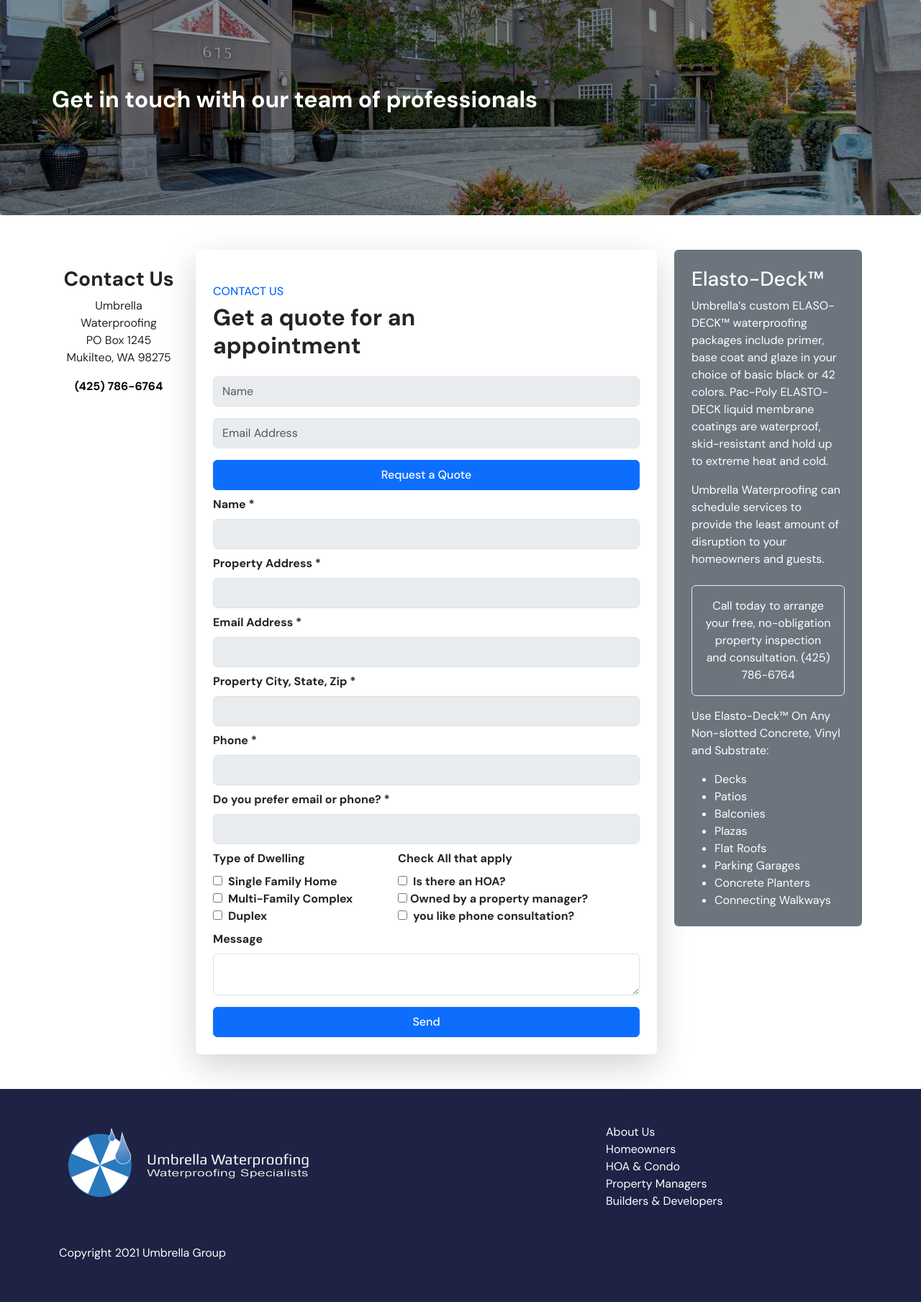
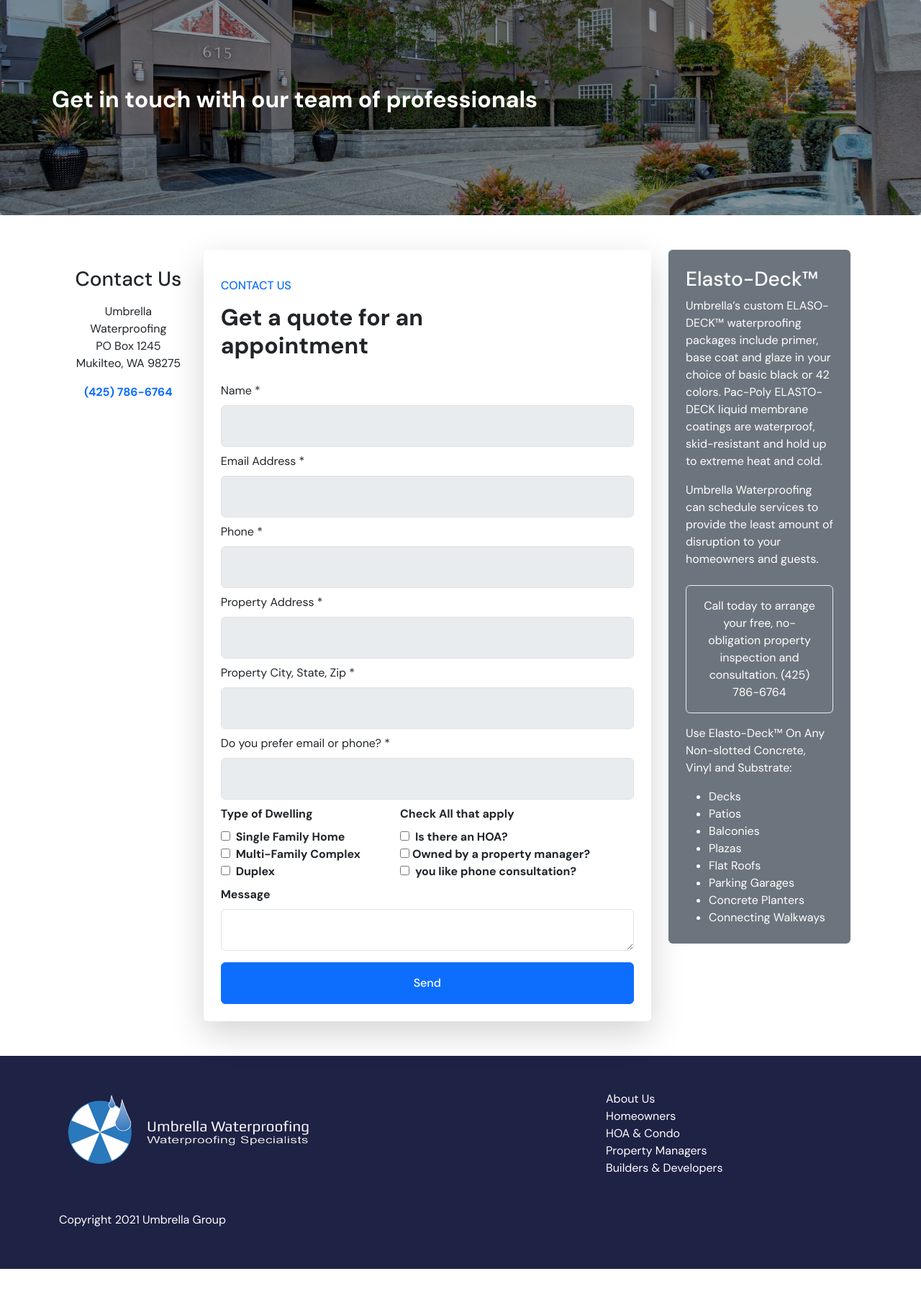
Before and after one commit to itskaium/umbrella-waterproofing, a PHP site: page /contact.php in a window 1280 px wide. Shown: the part 120-1929 px from the top of the page at 72% size. After the commit the page ends 1883 px from the top, so only its background shows below. Run offline with PHP 8.4, Linux system fonts and the light colour scheme; some web fonts are replaced.

Commit message:
Hasib Complete Project

```diff
--- a/contact.php
+++ b/contact.php
@@ -11,42 +11,39 @@
 <!-- Body section  -->
 <section>
     <div class="container">
-        <div class="row">
+        <div class="row px-lg-3">
             <div class="col-lg-2 col-md-12 text-sm-center mt-5">
                 <h3 class="h3 mt-4">
-                    <b> Contact Us</b>
+                    <p class="text-bold"> Contact Us</p>
                 </h3>
                 <p class="contact-pera">Umbrella Waterproofing <br>
                     PO Box 1245 <br>
                     Mukilteo, WA 98275</p>
-                <a href="" class="text-decoration-none text-black"><b>(425) 786-6764</b></a>
+                <a href="telephone:(425) 786-6764" class="text-decoration-none text-primary"><b>(425) 786-6764</b></a>
             </div>
             <div class="col-lg-7 mt-4">
-                <div class="form-d mt-4 p-4 shadow-lg rounded mb-5">
+                <div class="form-d mt-4 p-4 pt-2 pb-4 shadow-lg rounded mb-5">
 
-                    <div class="caption H2 mt-4">
-                        <a href="" class="text-decoration-none pb-2 fs-6">
-                            <h6>CONTACT US</h6>
-                        </a>
+                    <div class="caption H2 mt-2">
+                        <p class="text-decoration-none pb-2 fs-6">
+                            <h6 class="text-primary">CONTACT US</h6>
+                        </p>
                     </div>
                     <h4 class="h2 mb-4"> <b>Get a quote for an <br>appointment</b></h4>
                     <div class="quote-request w-form">
                         <form name="wf-form-Quote-Request" data-name="Quote Request" class="">
-                            <input type="text" class="form-control mb-3 py-2 bg-body-secondary" placeholder="Name" required="">
-                            <input type="email" class="form-control mb-3 py-2 bg-body-secondary" placeholder="Email Address" required="">
-                            <input type="submit" value="Request a Quote" data-wait="Please wait..." class="btn btn-primary py-2 px-5 w-100 fw-medium">
-                            <label for="" class="py-2 "><b>Name *</b></label>
-                            <input type="email" class="form-control py-2 bg-body-secondary" id="Quote-Email" required="">
-                            <label for="" class="py-2 "><b>Property Address *</b></label>
-                            <input type="email" class="form-control py-2 bg-body-secondary" id="Quote-Email" required="">
-                            <label for="" class="py-2 "><b>Email Address *</b></label>
-                            <input type="email" class="form-control py-2 bg-body-secondary" id="Quote-Email" required="">
-                            <label for="" class="py-2 "><b>Property City, State, Zip *</b></label>
-                            <input type="email" class="form-control py-2 bg-body-secondary" id="Quote-Email" required="">
-                            <label for="" class="py-2 "><b>Phone *</b></label>
-                            <input type="email" class="form-control py-2 bg-body-secondary" id="Quote-Email" required="">
-                            <label for="" class="py-2 "><b>Do you prefer email or phone? *</b></label>
-                            <input type="email" class="form-control py-2 bg-body-secondary" id="Quote-Email" required="">
+                            <label for="" class="py-2">Name *</label>
+                            <input type="email" class="form-control py-3 bg-body-secondary" id="Quote-Email" required="">
+                            <label for="" class="py-2">Email Address *</label>
+                            <input type="email" class="form-control py-3 bg-body-secondary" id="Quote-Email" required="">
+                            <label for="" class="py-2">Phone *</b></label>
+                            <input type="email" class="form-control py-3 bg-body-secondary" id="Quote-Email" required="">
+                            <label for="" class="py-2">Property Address *</label>
+                            <input type="email" class="form-control py-3 bg-body-secondary" id="Quote-Email" required="">
+                            <label for="" class="py-2">Property City, State, Zip *</label>
+                            <input type="email" class="form-control py-3 bg-body-secondary" id="Quote-Email" required="">
+                            <label for="" class="py-2">Do you prefer email or phone? *</label>
+                            <input type="email" class="form-control py-3 bg-body-secondary" id="Quote-Email" required="">
                             <div class="row">
                                 <div class="col-md-5 col-sm-12">
                                     <label for="" class="py-2 d-block"><b>Type of Dwelling</b></label>
@@ -67,7 +64,7 @@
                                 <textarea class="form-control" placeholder="Leave a comment here"
                                     id="floatingTextarea"></textarea>
                                 <input type="submit" value="Send" data-wait="Please wait..."
-                                    class="w-100 py-2 fw-medium mt-3 btn btn-primary">
+                                    class="w-100 py-3 fw-medium mt-3 btn btn-primary">
                             </div>
                         </form>
                     </div>
--- a/hoacondo.php
+++ b/hoacondo.php
@@ -11,7 +11,7 @@
 <!-- Body section  -->
 <section>
     <div class="container">
-        <div class="row">
+        <div class="row px-lg-3">
             <div class="col-lg-9">
                 <section class="section-1 pt-5 pb-2">
                     <div class="">
--- a/homeowners.php
+++ b/homeowners.php
@@ -10,7 +10,7 @@
 <!-- Body section  -->
 <section>
     <div class="container">
-        <div class="row mt-5">
+        <div class="row px-lg-3">
             <div class="col-lg-9">
                 <div class="row">
                     <div class="col-md-8 mt-4 mb-5">
@@ -35,7 +35,7 @@
                         </div>
                     </div>
                     <div class=" col-lg-12 p-3 mt-5">
-                        <div class="row homeowners-dg rounded">
+                        <div class="row homeowners-dg rounded px-3">
                             <div class="col-lg-6 col-md-12">
                                 <img src="image/homeTw.jpg" class="w-100 h-100  rounded" alt="">
                             </div>
--- a/index.php
+++ b/index.php
@@ -89,7 +89,7 @@
                         <div class="col-lg-6 col-md-12  pt-5">
                             <h3 class="h2 pb-3"><b>Professional<br> Waterproofing </b></h3>
                             <p>Umbrella Waterproofing is Western Washington’s deck waterproofing, sealant and coating authority. Our brand of professional waterproofing goes deeper than the surface of your deck; our deck recoating and deck resurfacing services fully protect the integrity of your structure and the safety of everyone within it.<br></p>
-                            <a href="#" class="text-decoration-none fw-medium btn btn-primary mt-3 px-5">Book our Services</a>
+                            <a href="#" class="text-decoration-none fw-medium btn btn-primary mt-3 px-5 py-3">Book our Services</a>
                         </div>
                         <div class="col-lg-6 col-md-12 ">
                             <div class="w-richtext">
--- a/main.css
+++ b/main.css
@@ -15,14 +15,6 @@
     border-radius: 5px;
     background-color: #fff;
     color: #000;
-}
-.open-day {
-
-}
-
-.para_03 {
-    font-size: 16px;
-    color: #5c5c5c;
 }
 
 .bg-color {
@@ -89,8 +81,7 @@
 }
 
 .homeowners-dg {
-    padding-top: 50px;
-    padding-bottom: 50px;
+    padding: 20px;
     background-color: #f0f4f5;
 }
 
--- a/parts/sidebar.php
+++ b/parts/sidebar.php
@@ -1,4 +1,4 @@
-<div class="sidebar col-lg-3 mt-5">
+<div class="sidebar col-lg-3 mt-5 mb-5">
     <div class="bg-secondary text-white p-5 p-lg-4 rounded">
         <h3 class="m-0 pb-2">Elasto-Deck™</h3>
         <p class="">
--- a/propertymanagers.php
+++ b/propertymanagers.php
@@ -10,7 +10,7 @@
 <!-- Body section  -->
 <section>
     <div class="container">
-        <div class="row mt-5">
+        <div class="row px-lg-3">
             <div class="col-lg-9">
                 <div class="row">
                     <div class="col-md-8 col-sm-12 mt-4">
--- a/testimonials.php
+++ b/testimonials.php
@@ -10,7 +10,7 @@
 <!-- Body section  -->
 <section>
     <div class="container">
-        <div class="row">
+        <div class="row px-lg-3">
             <div class="col-lg-9">
                 <section class="pera-1">
                     <div class="content-div border p-3 my-5 rounded">
```
Also changed, not shown: about.php (+4 -4 lines), buildersdevelopers.php (+4 -4 lines).
